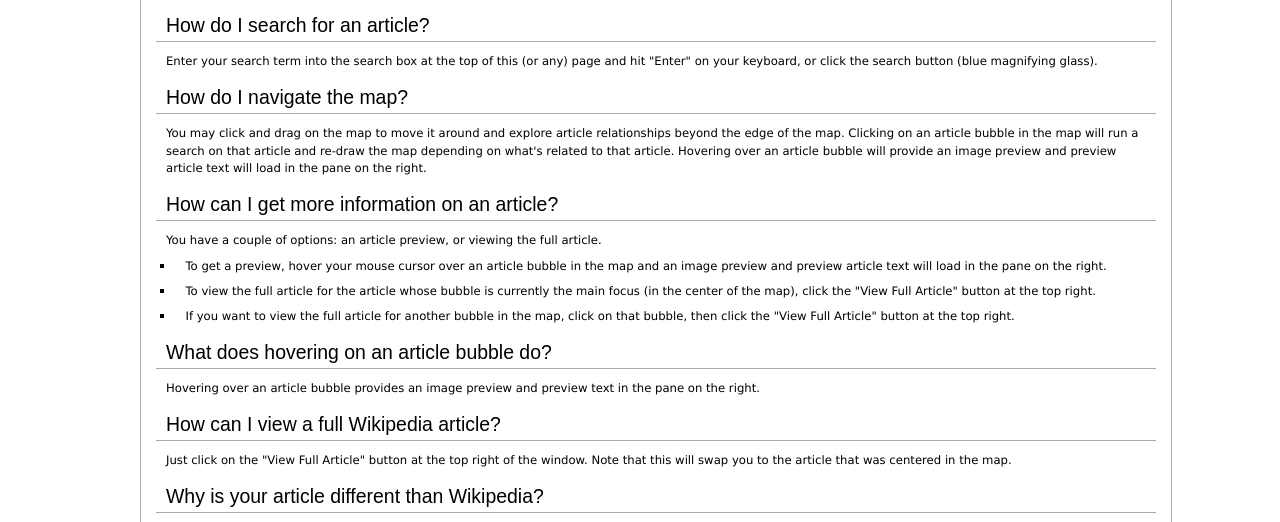
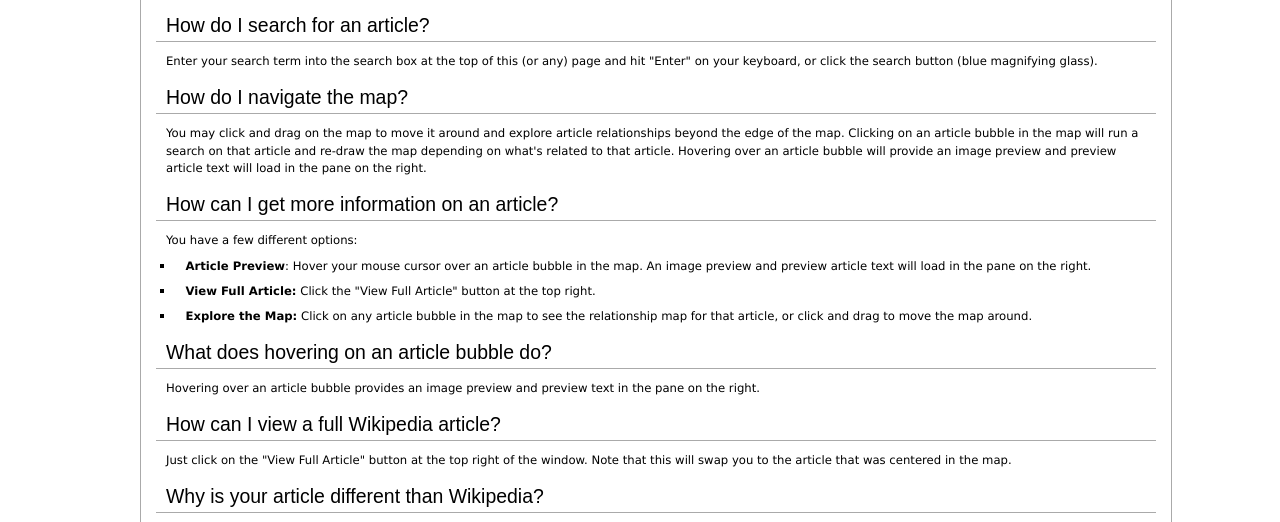
Before and after one commit to kwanste/cse403-wi11-wikimap, a PHP site: page /faq.php in a window 1280 px wide. Shown: the part 505-1027 px from the top of the page. Run offline with PHP 8.4, Linux system fonts and the light colour scheme.

Commit message:
More documentation changes.

```diff
--- a/ui/faq.php
+++ b/ui/faq.php
@@ -55,14 +55,14 @@ SideBar, Thumbnail, etc. -->
 			<h2>How do I navigate the map?</h2>
 			<p>You may click and drag on the map to move it around and explore article relationships beyond the edge of the map.  Clicking on an article bubble in the map will run a search on that article and re-draw the map depending on what's related to that article.  Hovering over an article bubble will provide an image preview and preview article text will load in the pane on the right.</p>
 			<h2>How can I get more information on an article?</h2>
-			<p>You have a couple of options: an article preview, or viewing the full article.</p>
+			<p>You have a few different options:</p>
 			<ul>
-				<li><p>To get a preview, hover your mouse cursor over an article bubble in the map and an image preview and preview article text will
-				load in the pane on the right.</p></li>
-				<li><p>To view the full article for the article whose bubble is currently the main focus (in the center of the map), click the "View
-				Full Article" button at the top right.</p></li>
-				<li><p>If you want to view the full article for another bubble in the map, click on that bubble, then click the "View Full Article"
-				button at the top right.</p></li>
+				<li><p><b>Article Preview</b>: Hover your mouse cursor over an article bubble in
+				the map.  An image preview and preview article text will load in the pane on the
+				right.</p></li>
+				<li><p><b>View Full Article:</b> Click the "View Full Article" button at the top
+				right.</p></li>
+				<li><p><b>Explore the Map:</b>  Click on any article bubble in the map to see the relationship map for that article, or click and drag to move the map around.</p></li>
 			</ul>
 			<h2>What does hovering on an article bubble do?</h2>
 			<p>Hovering over an article bubble provides an image preview and preview text in the pane on the right.</p>
```
Also changed, not shown: ui/about.php (+6 -6 lines).
